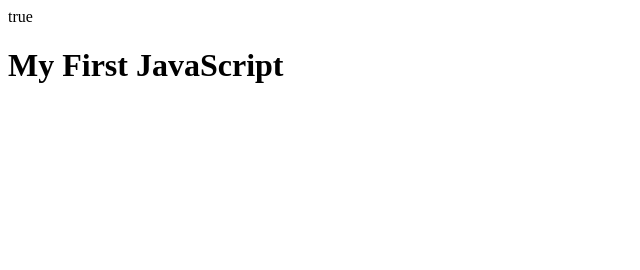
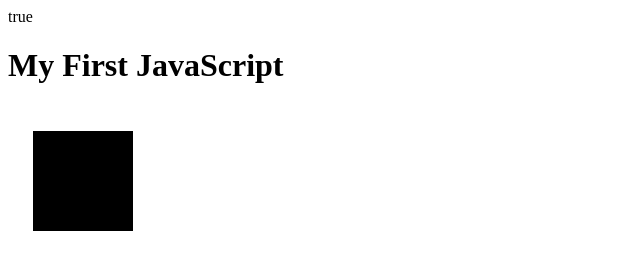
Before and after one commit to JoseLuisOliveiraCunha/ASSO, a plain HTML site: page compiled/index.html in a window 1280 px wide. Shown: the whole page, without its empty margins (0-640 px from the left). Drawn offline with Linux system fonts and the light colour scheme.

Commit message:
rectangle appear on screen (WIP)

```diff
--- a/compiled/helloworld.js
+++ b/compiled/helloworld.js
@@ -85,4 +85,11 @@ function test(str) {
     var instruction = new MasterExpression();
     return instruction.interpret(str);
 }
+function draw() {
+    var canvas = document.getElementById('canvas');
+    if (canvas.getContext) {
+        var ctx = canvas.getContext('2d');
+        ctx.fillRect(25, 25, 100, 100);
+    }
+}
 document.body.innerHTML = String(test("draw square 2 2 4"));
--- a/compiled/index.html
+++ b/compiled/index.html
@@ -1,10 +1,12 @@
 <!DOCTYPE html>
 <html>
-<body>
+<body onload="draw();">
 
 <script src="helloworld.js"></script>
 
 <h1>My First JavaScript</h1>
 
+<canvas id="canvas" width="300" height="150"></canvas>
+
 </body>
 </html>
```
Also changed, not shown: helloworld.ts (+10 -0 lines).
